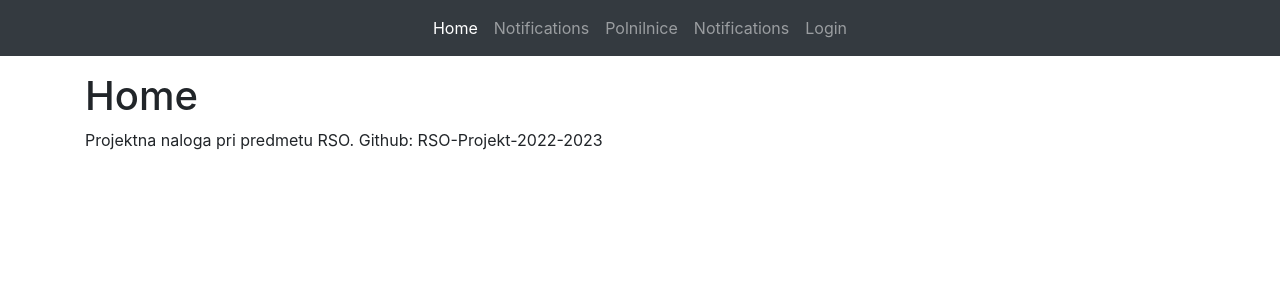
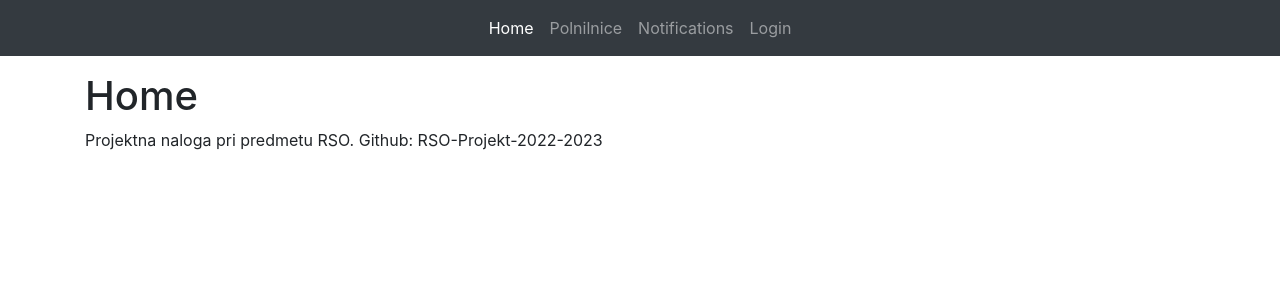
Before and after one commit to RSO-Projekt-2022-2023/Angular-Frontend, an Angular app: page /home in a window 1280 px wide. Shown: the top 300 px of the page. Built offline with nearby package versions, Linux system fonts and the light colour scheme.

Commit message:
MErged problems fixed

```diff
--- a/src/app/navbar/navbar.component.html
+++ b/src/app/navbar/navbar.component.html
@@ -25,9 +25,7 @@
         <li class="nav-item">
           <a class="nav-link active" aria-current="page" href="home">Home</a>
         </li>
-        <li class="nav-item">
-          <a class="nav-link" href="notifications">Notifications</a>
-        </li>
+
         <li class="nav-item">
           <a class="nav-link" href="polnilnice">Polnilnice</a>
         </li>
--- a/src/app/services/polnilnice/polnilnice.service.ts
+++ b/src/app/services/polnilnice/polnilnice.service.ts
@@ -12,8 +12,8 @@ import {Polnilnice} from "../../polnilnice/polnilnice";
 
 export class PolnilniceService {
 
-  private url = 'http://localhost:8080/v1/polnilnice/';
-  private url2 = 'http://localhost:8081/v1/search/';
+  private url = 'http://20.82.85.106/polnilnica/v1/polnilnice/';
+  private url2 = 'http://20.82.85.106/iskanje/v1/search/';
 
   public coords: any;
 
```
